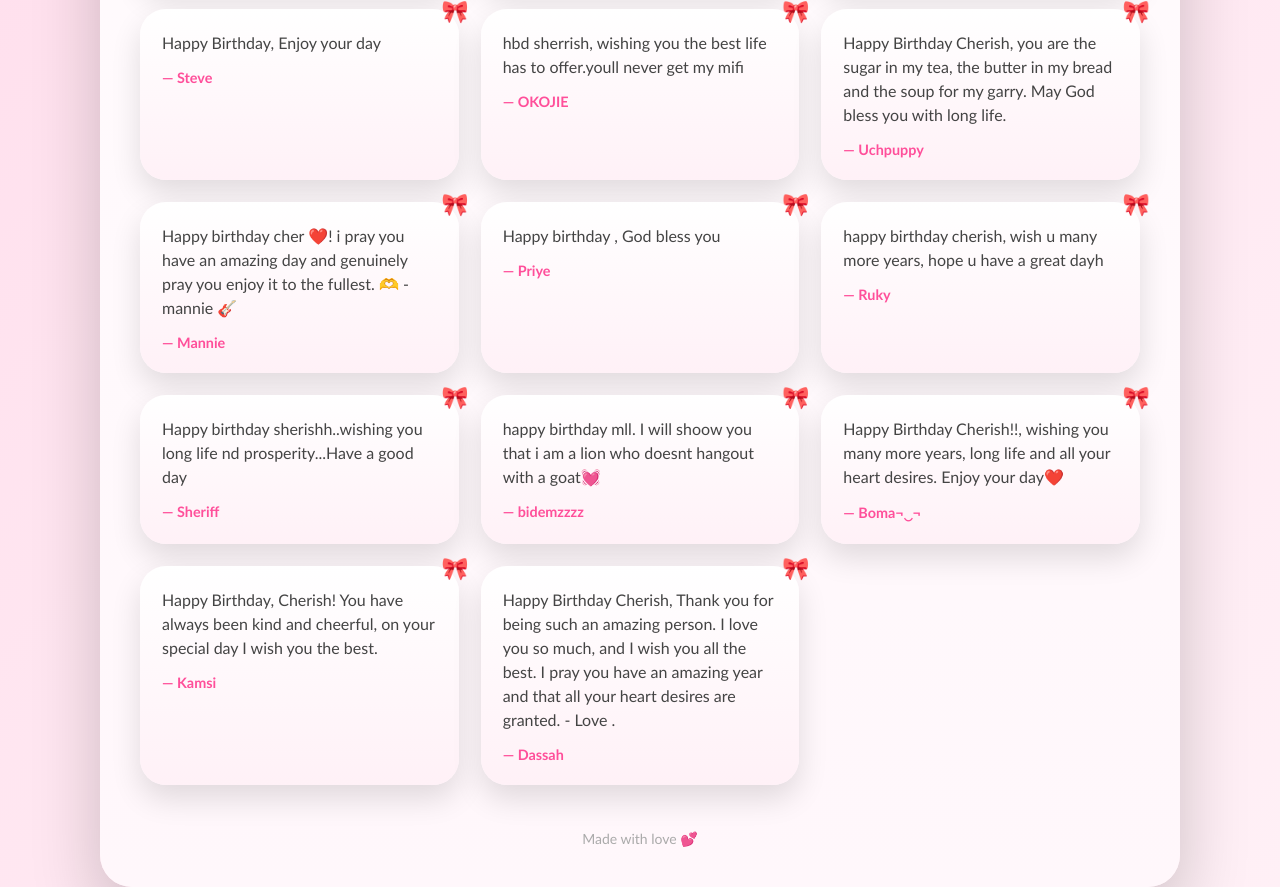
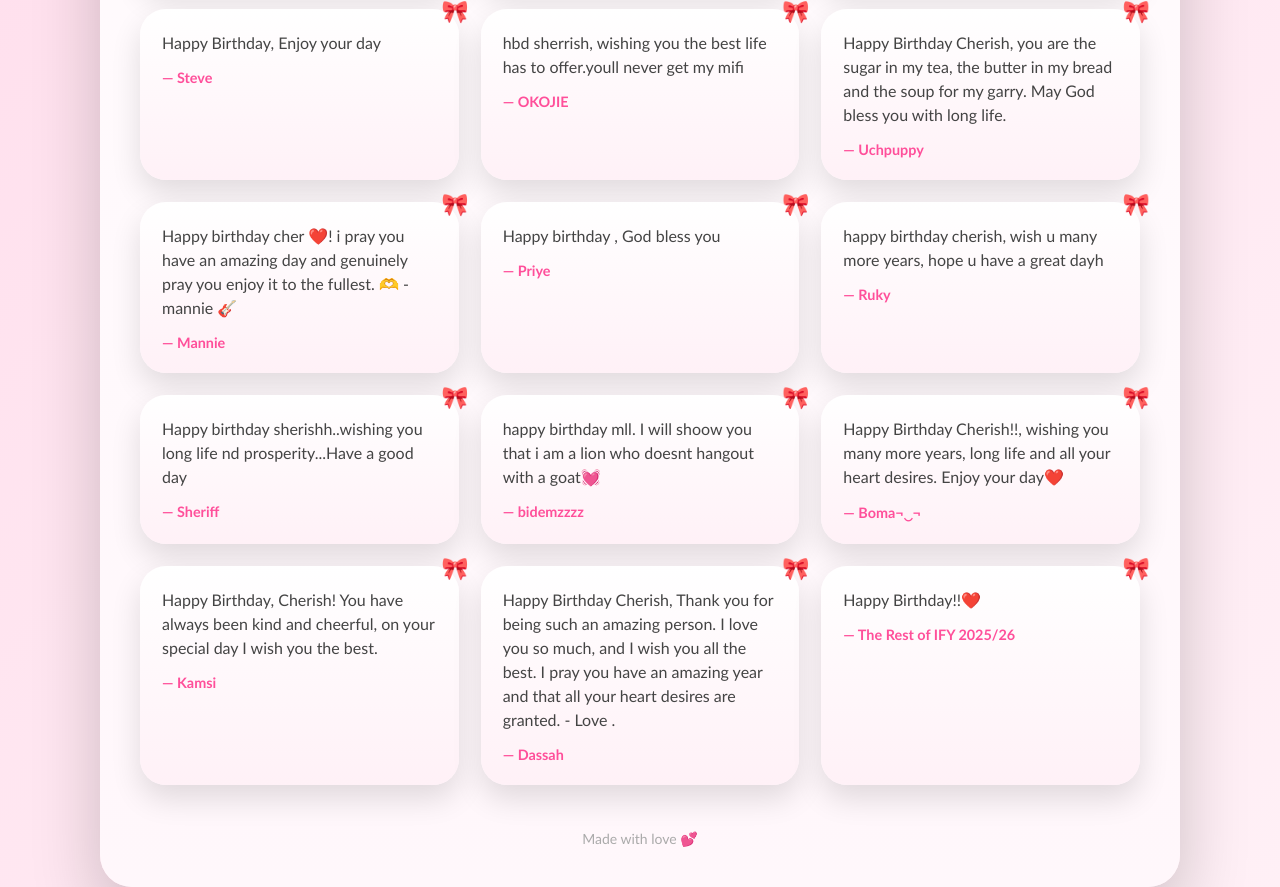
Before and after one commit to hss9kzhyq6-ops/Cherish-birthday-card, a plain HTML site: page index.html in a window 1280 px wide. Shown: the part 1465-2352 px from the top of the page. Drawn offline with Linux system fonts and the light colour scheme.

Commit message:
index.html

```diff
--- a/index.html
+++ b/index.html
@@ -130,6 +130,7 @@
       { name: "Boma¬‿¬", message: "Happy Birthday Cherish!!, wishing you many more years, long life and all your heart desires. Enjoy your day❤️" },
       { name: "Kamsi", message: "Happy Birthday, Cherish! You have always been kind and cheerful, on your special day I wish you the best." },
       { name: "Dassah", message: "Happy Birthday Cherish, Thank you for being such an amazing person. I love you so much, and I wish you all the best. I pray you have an amazing year and that all your heart desires are granted. - Love ." },
+      { name: "The Rest of IFY 2025/26", message: "Happy Birthday!!❤️" },
 
     ];
 
```
